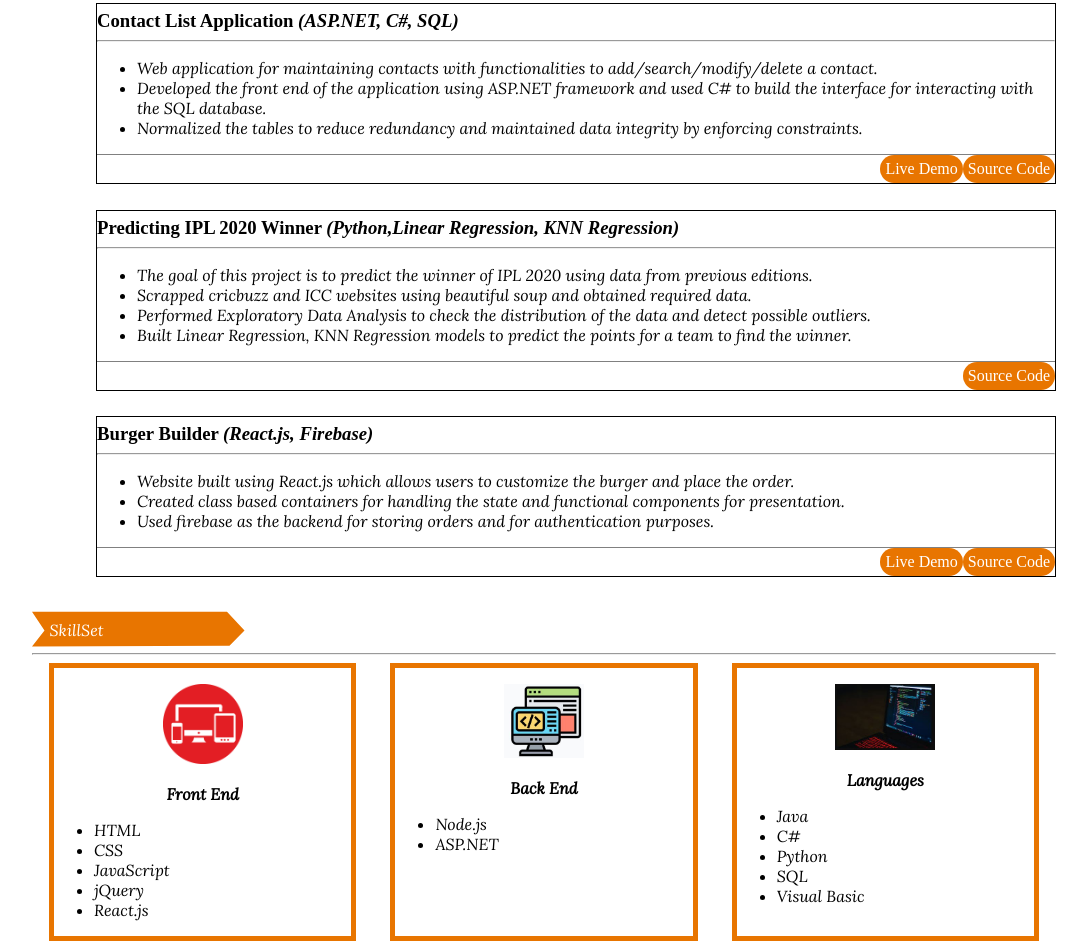
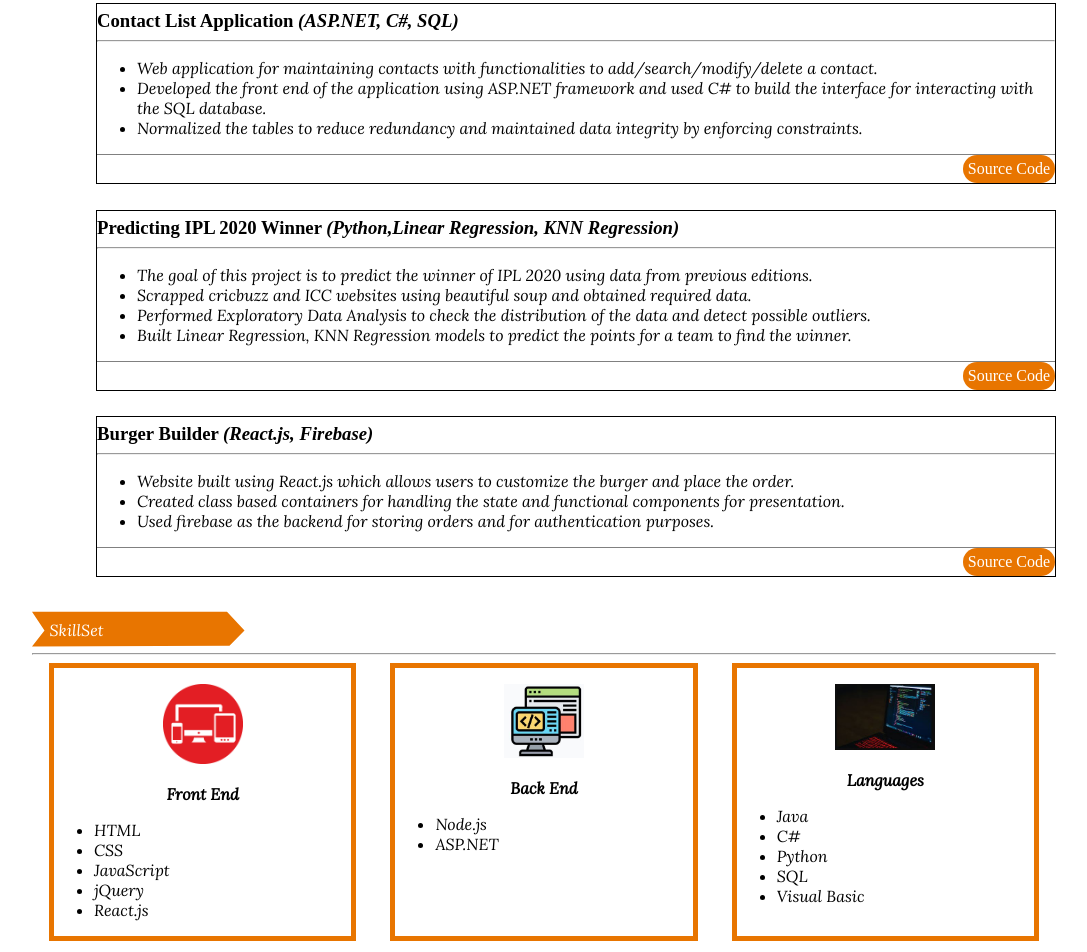
Before and after one commit to Kalyan457/Kalyan457.github.io, a plain HTML site: page index.html in a window 1280 px wide. Shown: the part 1294-2246 px from the top of the page, without its empty margins (96-1183 px from the left). Drawn offline with Linux system fonts and the light colour scheme.

Commit message:
Removed Live Btns

```diff
--- a/index.html
+++ b/index.html
@@ -137,7 +137,6 @@
             </ul>
         </p>
         <div class="projectBtns">
-            <a class="contentBtns" href="videos.php#project1">Live Demo</a>
             <a class="contentBtns" href="https://github.com/Kalyan457/ContactListApplication">Source Code</a>
         </div>
     </div>
@@ -167,7 +166,6 @@
             </ul>
         </p>
         <div class="projectBtns">
-            <a class="contentBtns" href="videos.php#project3">Live Demo</a>
             <a class="contentBtns" href="https://github.com/Kalyan457/BurgerBuilder">Source Code</a>
         </div>
     </div>
```
